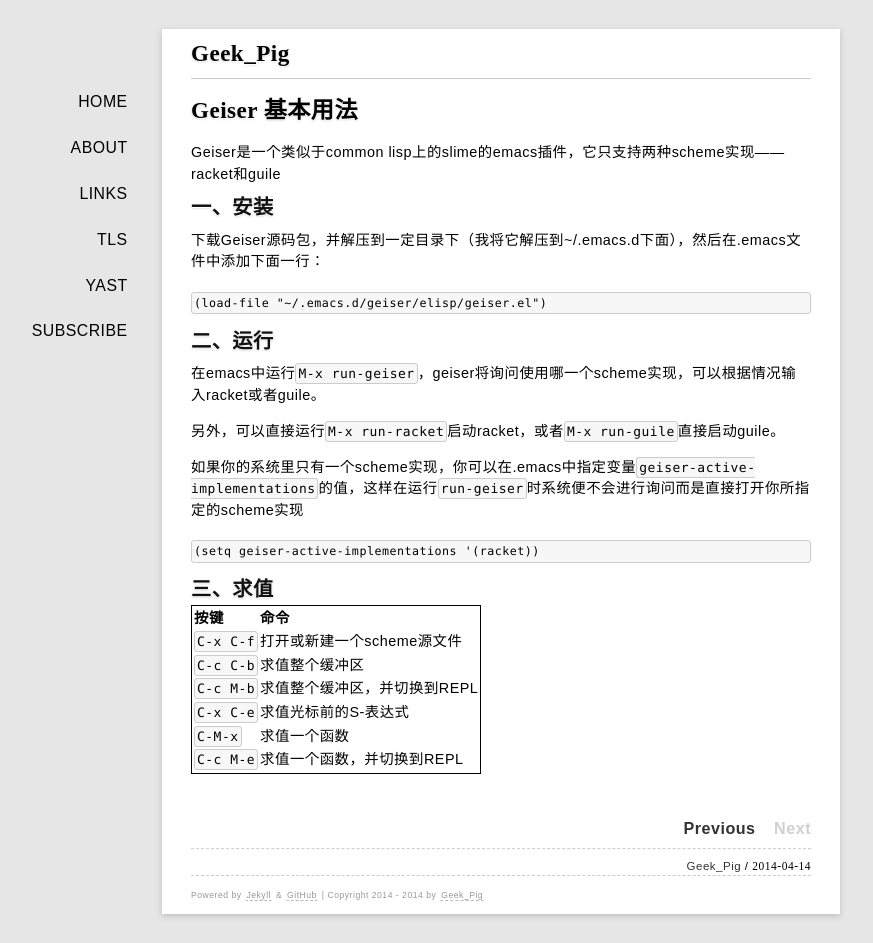
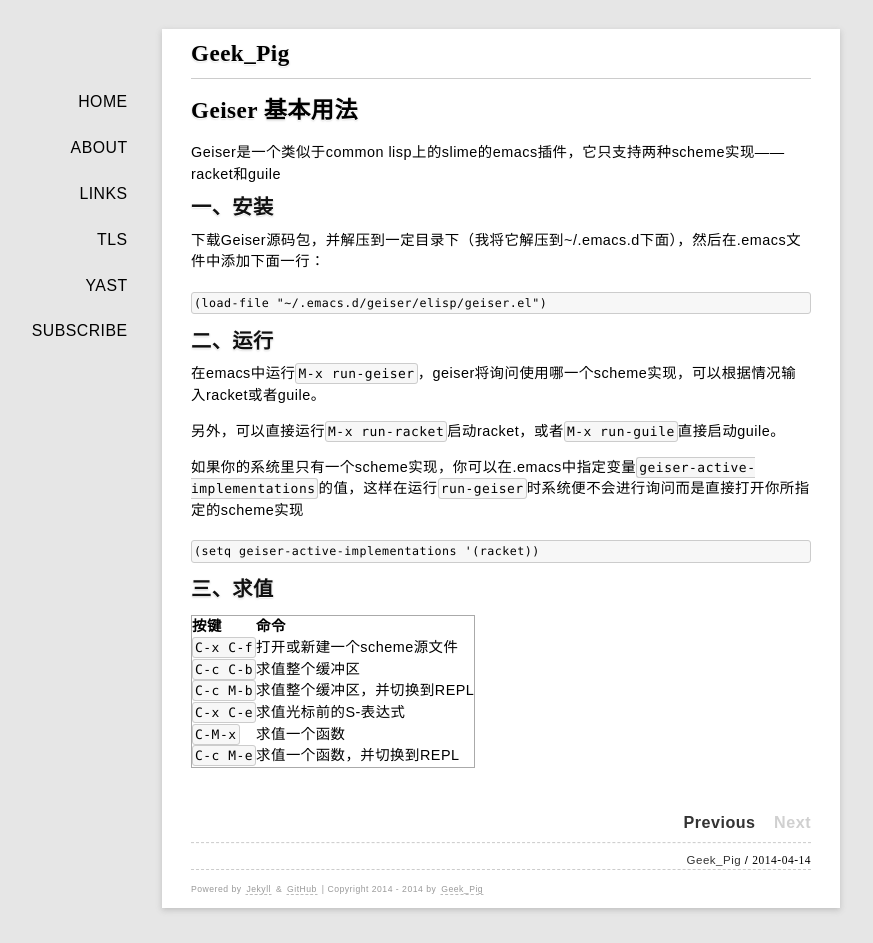
Before and after one commit to rhuichao/uternet.github.io, a Jekyll site: the page built from _posts/2014-04-14-geiser.md, in a window 1280 px wide. Shown: the whole page, without its empty margins (139-1012 px from the left). Built offline with Jekyll 4.4.1, drawn with Linux system fonts in a browser that asks for light colours; some web fonts are replaced; Markdown is read by kramdown in place of the engine named in the settings.

```diff
--- a/media/css/style.css
+++ b/media/css/style.css
@@ -325,5 +325,7 @@
 
 /****************表格*************/
 table {
-    border: 1px solid;
+    margin-top: 10px;
+    border-collapse: collapse;
+    border: 1px solid rgb(170, 170, 170);
 }
```
